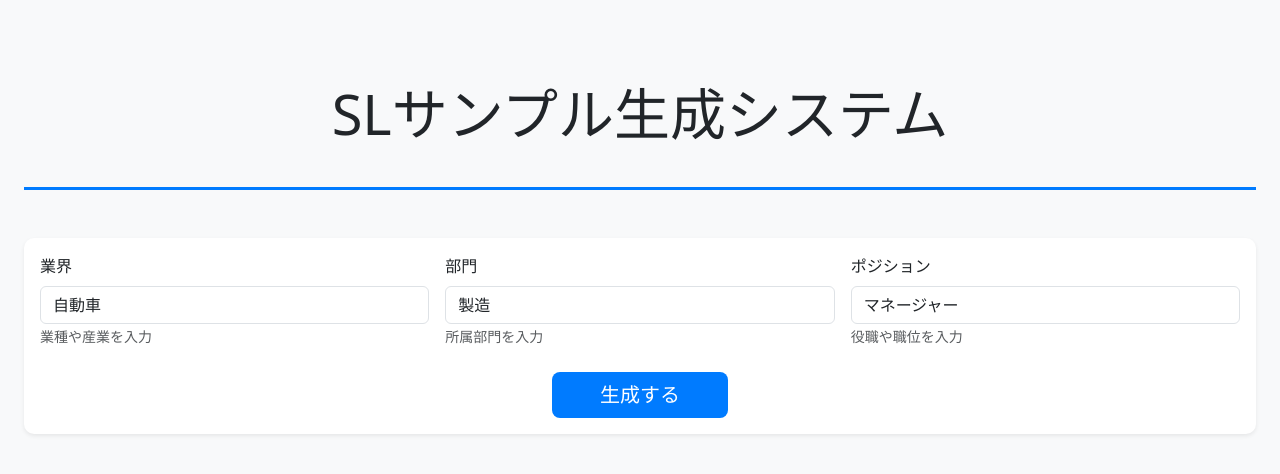
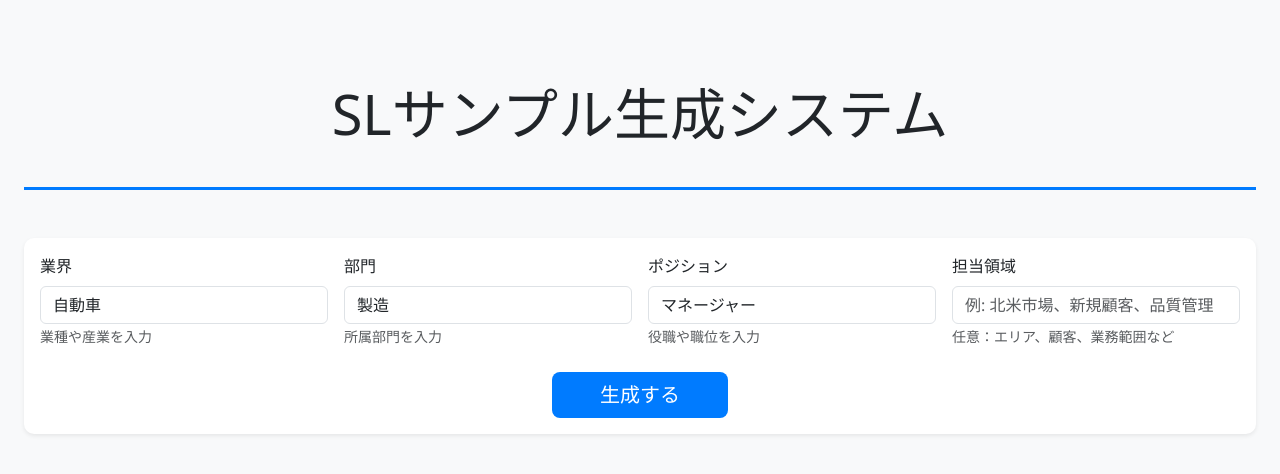
Before and after one commit to kyuwatanabe/sl-sample-generator-v2, a Flask app: page / in a window 1280 px wide. Shown: the top 474 px of the page. Run offline with Flask 3, Linux system fonts and the light colour scheme.

Commit message:
機能追加: 文字数フィルタ、高速化、担当領域、AI評価
- 50文字以上フィルタ追加（リトライ+フォールバック機能付き）
- GPT-4-turbo + 並列処理で高速化
- 担当領域入力フィールド追加
- AI評価機能追加（似た業界・部門 vs ランダムを自動評価）

Co-Authored-By: Claude Opus 4.5 <noreply@anthropic.com>

```diff
--- a/app.py
+++ b/app.py
@@ -3,6 +3,7 @@ import pandas as pd
 import os
 from openai import OpenAI
 from dotenv import load_dotenv
+from concurrent.futures import ThreadPoolExecutor, as_completed
 
 load_dotenv()
 
@@ -260,8 +261,51 @@ def search_database(position, industry, department):
     else:
         return []
 
-def generate_job_descriptions(position, industry, department, reference_samples=None, sample_count=5):
-    """ChatGPTで職務内容を生成"""
+def generate_job_descriptions(position, industry, department, area, reference_samples=None, sample_count=5):
+    """ChatGPTで職務内容を生成（文字数チェック付き）"""
+
+    MIN_CHARS = 50  # 最低文字数
+    TARGET_COUNT = 10  # 目標件数
+    MAX_RETRIES = 5  # 最大リトライ回数（増加）
+
+    all_results = []
+    all_generated = []  # フィルタ前の全結果（フォールバック用）
+    retry_count = 0
+
+    while len(all_results) < TARGET_COUNT and retry_count < MAX_RETRIES:
+        needed = TARGET_COUNT - len(all_results)
+        generated = _generate_job_descriptions_raw(position, industry, department, area, reference_samples, sample_count, needed)
+
+        print(f"[DEBUG] リトライ{retry_count+1}: 生成{len(generated)}件", flush=True)
+        # 文字数チェック：50文字以上のもののみ採用
+        for item in generated:
+            char_count = len(item)
+            all_generated.append((char_count, item))  # フォールバック用に保存
+            if char_count >= MIN_CHARS:
+                all_results.append(item)
+                print(f"[DEBUG] 採用: {char_count}文字", flush=True)
+            else:
+                print(f"[DEBUG] 除外: {char_count}文字 - {item[:30]}...", flush=True)
+            if len(all_results) >= TARGET_COUNT:
+                break
+
+        retry_count += 1
+
+    # 50文字以上が不足している場合、長い順にフォールバック
+    if len(all_results) < TARGET_COUNT:
+        all_generated.sort(key=lambda x: x[0], reverse=True)  # 長い順
+        for char_count, item in all_generated:
+            if item not in all_results:
+                all_results.append(item)
+                print(f"[DEBUG] フォールバック採用: {char_count}文字", flush=True)
+                if len(all_results) >= TARGET_COUNT:
+                    break
+
+    print(f"[DEBUG] 最終結果: {len(all_results)}件", flush=True)
+    return all_results[:TARGET_COUNT]
+
+def _generate_job_descriptions_raw(position, industry, department, area, reference_samples=None, sample_count=5, count=10):
+    """ChatGPTで職務内容を生成（内部関数）"""
 
     # 参考サンプルをプロンプトに含める
     reference_text = ""
@@ -270,12 +314,17 @@ def generate_job_descriptions(position, industry, department, reference_samples=
         for i, sample in enumerate(reference_samples[:sample_count], 1):
             reference_text += f"{i}. {sample}\n"
 
-    prompt = f"""以下の条件で、米国ビザ申請書に記載する職務内容を生成してください。
+    # 担当領域の条件文を作成
+    area_condition = f"- 担当領域:{area}" if area else ""
+    area_analysis = f'- 「{area}」という担当領域で特に重要な業務は何か' if area else ""
+
+    prompt = f"""以下の条件で、米国ビザ申請書に記載する職務内容を{count}件生成してください。
 
 【条件】
 - ポジション:{position}
 - 業界:{industry}
 - 部門:{department}
+{area_condition}
 - 勤務地:アメリカ
 
 【ステップ1: 特徴の分析】
@@ -283,6 +332,7 @@ def generate_job_descriptions(position, industry, department, reference_samples=
 - 「{industry}」業界の特徴は何か（市場環境、規制、競争要因など）
 - 「{department}」部門で重要な業務領域は何か
 - 「{position}」として期待される役割・責任は何か
+{area_analysis}
 - アメリカで行う業務として適切な内容は何か
 
 【ステップ2: 職務内容の生成】
@@ -295,16 +345,24 @@ def generate_job_descriptions(position, industry, department, reference_samples=
 - 生成する内容は、必ず指定された「{industry}」業界の「{department}」部門の業務に限定してください。
 - 業界・部門・ポジションの特徴を反映した具体的な内容にしてください。
 
+【文字数の厳守（最重要）】
+- 各項目は「最低50文字以上」で記述すること。50文字未満の出力は絶対に不可。
+- 目標は60〜80文字。短い文は具体的な情報を追加して必ず50文字以上にすること。
+- 例：「営業戦略を立案」(8文字)→NG、「北米市場における新規顧客開拓に向けた営業戦略の立案と、四半期ごとの売上目標達成に向けたアクションプランの策定」(65文字)→OK
+
+【具体性の確保】
+- 必ず含めるべき要素：対象（製品/市場/顧客層）、手法・プロセス、目的・成果
+- 業界特有の専門用語、規制名、システム名などを積極的に使用すること
+
 【文体の制約】
 - 必ず日本語で出力すること（英語や中国語など他の言語は使用しないこと）
-- 各文は1~2文以内で簡潔に、業務内容を具体的に記述すること
 - 文体は「です・ます調」ではなく、体言止めや「~する」などの常体で統一すること
 - 文末表現は「~を行う」「~に関与」「~を担当」「~の実施」「~を図る」「~を推進」などを使用すること
-- 箇条書きで10件を番号付きリストで出力すること（分析結果は出力せず、職務内容のみ出力）
+- 箇条書きで{count}件を番号付きリストで出力すること（分析結果は出力せず、職務内容のみ出力）
 """
 
     response = client.chat.completions.create(
-        model="gpt-4",
+        model="gpt-4-turbo",
         messages=[
             {"role": "system", "content": "あなたは米国ビザ申請書に適した職務内容を日本語で生成するアシスタントです。"},
             {"role": "user", "content": prompt}
@@ -324,36 +382,116 @@ def generate_job_descriptions(position, industry, department, reference_samples=
         if cleaned:
             job_list.append(cleaned)
 
-    return job_list[:10]
+    return job_list
+
+def filter_by_length(items, min_chars=50):
+    """50文字以上のものだけを返す"""
+    return [item for item in items if len(item) >= min_chars]
+
+def evaluate_patterns(position, industry, department, area, similar_results, random_results):
+    """2つのパターンをAIで評価"""
+
+    area_text = f"、担当領域「{area}」" if area else ""
+
+    prompt = f"""以下の2つのパターンで生成された職務内容を評価してください。
+
+【入力条件】
+- ポジション: {position}
+- 業界: {industry}
+- 部門: {department}
+{f'- 担当領域: {area}' if area else ''}
+
+【パターンA: 似た業界・部門を参照】
+{chr(10).join([f'{i+1}. {item}' for i, item in enumerate(similar_results)])}
+
+【パターンB: ランダムサンプルを参照】
+{chr(10).join([f'{i+1}. {item}' for i, item in enumerate(random_results)])}
+
+【評価基準】
+1. 業界特性の反映: {industry}業界特有の業務内容が含まれているか
+2. 部門特性の反映: {department}部門の典型的な業務が含まれているか
+3. ポジション特性の反映: {position}としての役割・責任が適切か
+{f'4. 担当領域の反映: {area}に関連する業務が含まれているか' if area else ''}
+5. 具体性: 抽象的でなく、具体的な業務内容になっているか
+6. 多様性: 似たような内容の繰り返しがなく、多様な業務が含まれているか
+
+【出力形式】
+以下のJSON形式で出力してください（他の文章は不要）:
+{{
+  "winner": "A" または "B" または "同等",
+  "score_a": 1-10の整数,
+  "score_b": 1-10の整数,
+  "reason": "選んだ理由を1-2文で簡潔に"
+}}"""
+
+    try:
+        response = client.chat.completions.create(
+            model="gpt-4-turbo",
+            messages=[
+                {"role": "system", "content": "あなたは職務内容の品質を評価する専門家です。JSON形式で回答してください。"},
+                {"role": "user", "content": prompt}
+            ],
+            response_format={"type": "json_object"}
+        )
+
+        import json
+        result = json.loads(response.choices[0].message.content)
+        print(f"[EVAL] winner={result.get('winner')}, A={result.get('score_a')}, B={result.get('score_b')}", flush=True)
+        return result
+    except Exception as e:
+        print(f"[EVAL] エラー: {e}", flush=True)
+        return {
+            "winner": "評価エラー",
+            "score_a": 0,
+            "score_b": 0,
+            "reason": str(e)
+        }
 
 @app.route('/api/compare', methods=['POST'])
 def compare():
-    """3パターン比較用エンドポイント"""
+    """3パターン比較用エンドポイント（並列処理版）"""
     initialize()
+    print("[COMPARE] v3 - 並列処理 + GPT-4-turbo", flush=True)
 
     data = request.json
     position = data.get('position', '')
     industry = data.get('industry', '')
     department = data.get('department', '')
+    area = data.get('area', '')
 
     results = {}
+    MIN_CHARS = 50
+
+    def generate_similar():
+        samples = get_similar_samples(industry, department, 10)
+        # generate_job_descriptions内でフィルタ+フォールバック済み
+        results = generate_job_descriptions(position, industry, department, area, samples, 10)
+        print(f"[COMPARE] similar: {len(results)}件", flush=True)
+        return {
+            'label': '似た業界・部門 × 10件',
+            'samples_used': samples,
+            'generated': results
+        }
+
+    def generate_random():
+        samples = get_random_samples(10)
+        # generate_job_descriptions内でフィルタ+フォールバック済み
+        results = generate_job_descriptions(position, industry, department, area, samples, 10)
+        print(f"[COMPARE] random: {len(results)}件", flush=True)
+        return {
+            'label': 'ランダム × 10件',
+            'samples_used': samples,
+            'generated': results
+        }
 
     try:
-        # パターン1: 似た業界・部門 × 10件
-        samples_similar = get_similar_samples(industry, department, 10)
-        results['similar'] = {
-            'label': '似た業界・部門 × 10件',
-            'samples_used': samples_similar,
-            'generated': generate_job_descriptions(position, industry, department, samples_similar, 10)
-        }
+        # 並列処理でsimilarとrandomを同時生成
+        with ThreadPoolExecutor(max_workers=2) as executor:
+            future_similar = executor.submit(generate_similar)
+            future_random = executor.submit(generate_random)
 
-        # パターン2: ランダム × 10件
-        samples_random = get_random_samples(10)
-        results['random'] = {
-            'label': 'ランダム × 10件',
-            'samples_used': samples_random,
-            'generated': generate_job_descriptions(position, industry, department, samples_random, 10)
-        }
+            results['similar'] = future_similar.result()
+            results['random'] = future_random.result()
 
         # パターン3: データベースから直接出力（AI生成なし）
         db_results = search_database(position, industry, department)
@@ -362,6 +500,14 @@ def compare():
             'samples_used': [],
             'generated': db_results
         }
+
+        # AI評価を実行
+        evaluation = evaluate_patterns(
+            position, industry, department, area,
+            results['similar']['generated'],
+            results['random']['generated']
+        )
+        results['evaluation'] = evaluation
 
         return jsonify({
             'success': True,
--- a/static/js/main.js
+++ b/static/js/main.js
@@ -3,6 +3,7 @@ document.addEventListener('DOMContentLoaded', function() {
     const loading = document.getElementById('loading');
     const loadingText = document.querySelector('#loading p');
     const compareResults = document.getElementById('compareResults');
+    const evaluationResult = document.getElementById('evaluationResult');
     const error = document.getElementById('error');
 
     searchForm.addEventListener('submit', async function(e) {
@@ -11,6 +12,7 @@ document.addEventListener('DOMContentLoaded', function() {
         const position = document.getElementById('position').value;
         const industry = document.getElementById('industry').value;
         const department = document.getElementById('department').value;
+        const area = document.getElementById('area').value;
 
         // 入力チェック
         if (!position && !industry && !department) {
@@ -22,6 +24,7 @@ document.addEventListener('DOMContentLoaded', function() {
         loadingText.textContent = '3パターン生成中です。30秒程度かかります...';
         loading.style.display = 'block';
         compareResults.style.display = 'none';
+        evaluationResult.style.display = 'none';
         error.style.display = 'none';
 
         try {
@@ -33,7 +36,8 @@ document.addEventListener('DOMContentLoaded', function() {
                 body: JSON.stringify({
                     position: position,
                     industry: industry,
-                    department: department
+                    department: department,
+                    area: area
                 })
             });
 
@@ -92,6 +96,23 @@ document.addEventListener('DOMContentLoaded', function() {
             });
         }
 
+        // AI評価結果を表示
+        if (results.evaluation) {
+            const eval_ = results.evaluation;
+            document.getElementById('scoreA').textContent = eval_.score_a || '-';
+            document.getElementById('scoreB').textContent = eval_.score_b || '-';
+
+            let winnerText = eval_.winner;
+            if (winnerText === 'A') {
+                winnerText = '似た業界・部門';
+            } else if (winnerText === 'B') {
+                winnerText = 'ランダム';
+            }
+            document.getElementById('winner').textContent = winnerText || '-';
+            document.getElementById('evalReason').textContent = eval_.reason || '';
+            evaluationResult.style.display = 'block';
+        }
+
         compareResults.style.display = 'block';
     }
 
--- a/templates/index.html
+++ b/templates/index.html
@@ -18,23 +18,29 @@
             <div class="card-body">
                 <form id="searchForm">
                     <div class="row g-3">
-                        <div class="col-md-4">
+                        <div class="col-md-3">
                             <label for="industry" class="form-label">業界</label>
                             <input type="text" class="form-control" id="industry"
                                    placeholder="例: 製薬、IT、玩具" value="自動車">
                             <small class="text-muted">業種や産業を入力</small>
                         </div>
-                        <div class="col-md-4">
+                        <div class="col-md-3">
                             <label for="department" class="form-label">部門</label>
                             <input type="text" class="form-control" id="department"
                                    placeholder="例: 営業、経営企画、法務" value="製造">
                             <small class="text-muted">所属部門を入力</small>
                         </div>
-                        <div class="col-md-4">
+                        <div class="col-md-3">
                             <label for="position" class="form-label">ポジション</label>
                             <input type="text" class="form-control" id="position"
                                    placeholder="例: 部長、マネージャー、CFO" value="マネージャー">
                             <small class="text-muted">役職や職位を入力</small>
+                        </div>
+                        <div class="col-md-3">
+                            <label for="area" class="form-label">担当領域</label>
+                            <input type="text" class="form-control" id="area"
+                                   placeholder="例: 北米市場、新規顧客、品質管理">
+                            <small class="text-muted">任意：エリア、顧客、業務範囲など</small>
                         </div>
                     </div>
                     <div class="text-center mt-4">
@@ -68,6 +74,35 @@
                 </div>
                 <div class="card-body">
                     <div class="list-group" id="resultList"></div>
+                </div>
+            </div>
+        </div>
+
+        <!-- AI評価結果 -->
+        <div id="evaluationResult" class="mb-4" style="display: none;">
+            <div class="card shadow-sm border-warning">
+                <div class="card-header bg-warning text-dark">
+                    <strong>🤖 AI評価結果</strong>
+                </div>
+                <div class="card-body">
+                    <div class="row align-items-center">
+                        <div class="col-md-4 text-center">
+                            <h5>似た業界・部門</h5>
+                            <div class="display-4" id="scoreA">-</div>
+                            <small class="text-muted">/10点</small>
+                        </div>
+                        <div class="col-md-4 text-center">
+                            <div class="mb-2"><strong>勝者</strong></div>
+                            <div class="display-6" id="winner">-</div>
+                        </div>
+                        <div class="col-md-4 text-center">
+                            <h5>ランダム</h5>
+                            <div class="display-4" id="scoreB">-</div>
+                            <small class="text-muted">/10点</small>
+                        </div>
+                    </div>
+                    <hr>
+                    <p class="mb-0" id="evalReason"></p>
                 </div>
             </div>
         </div>
```
